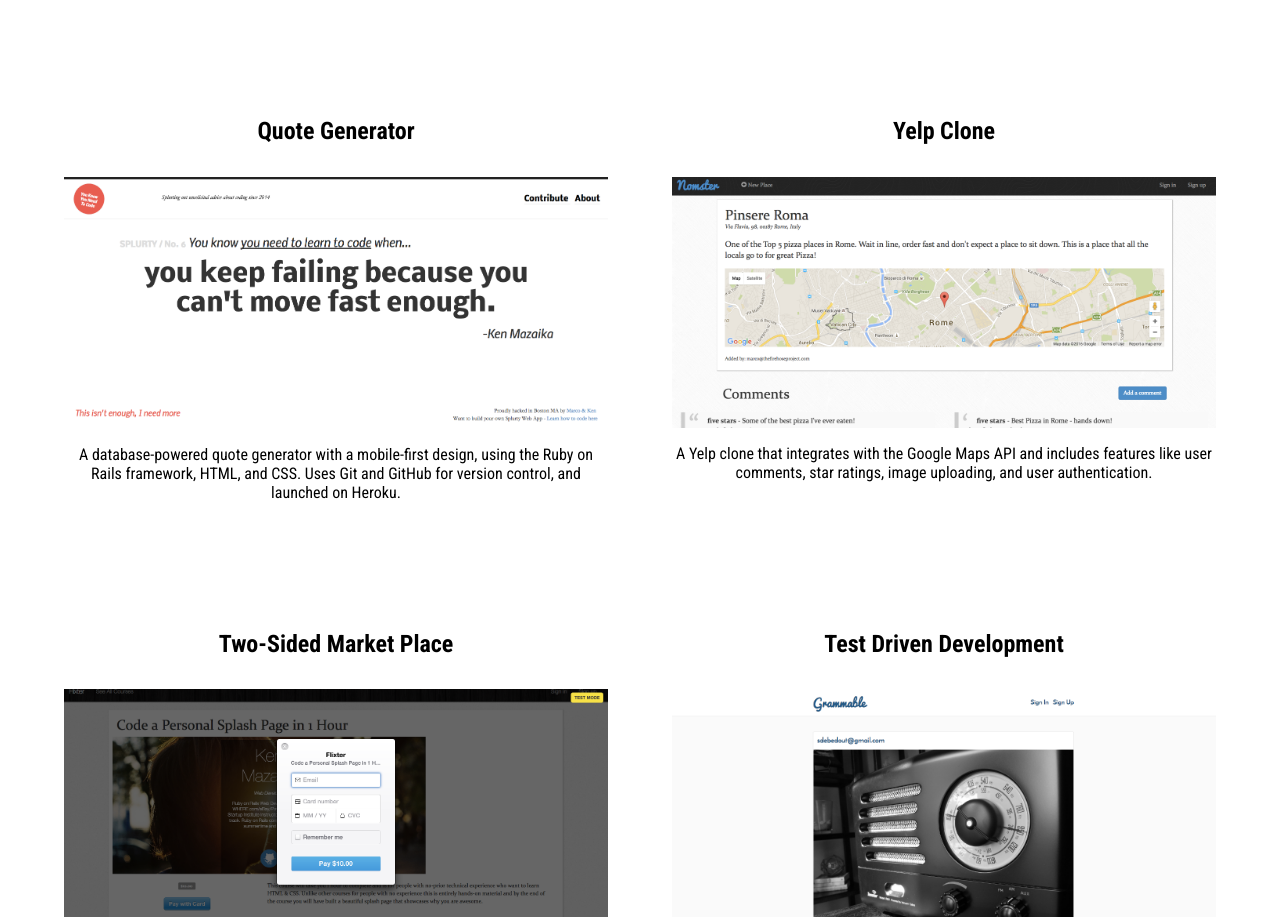
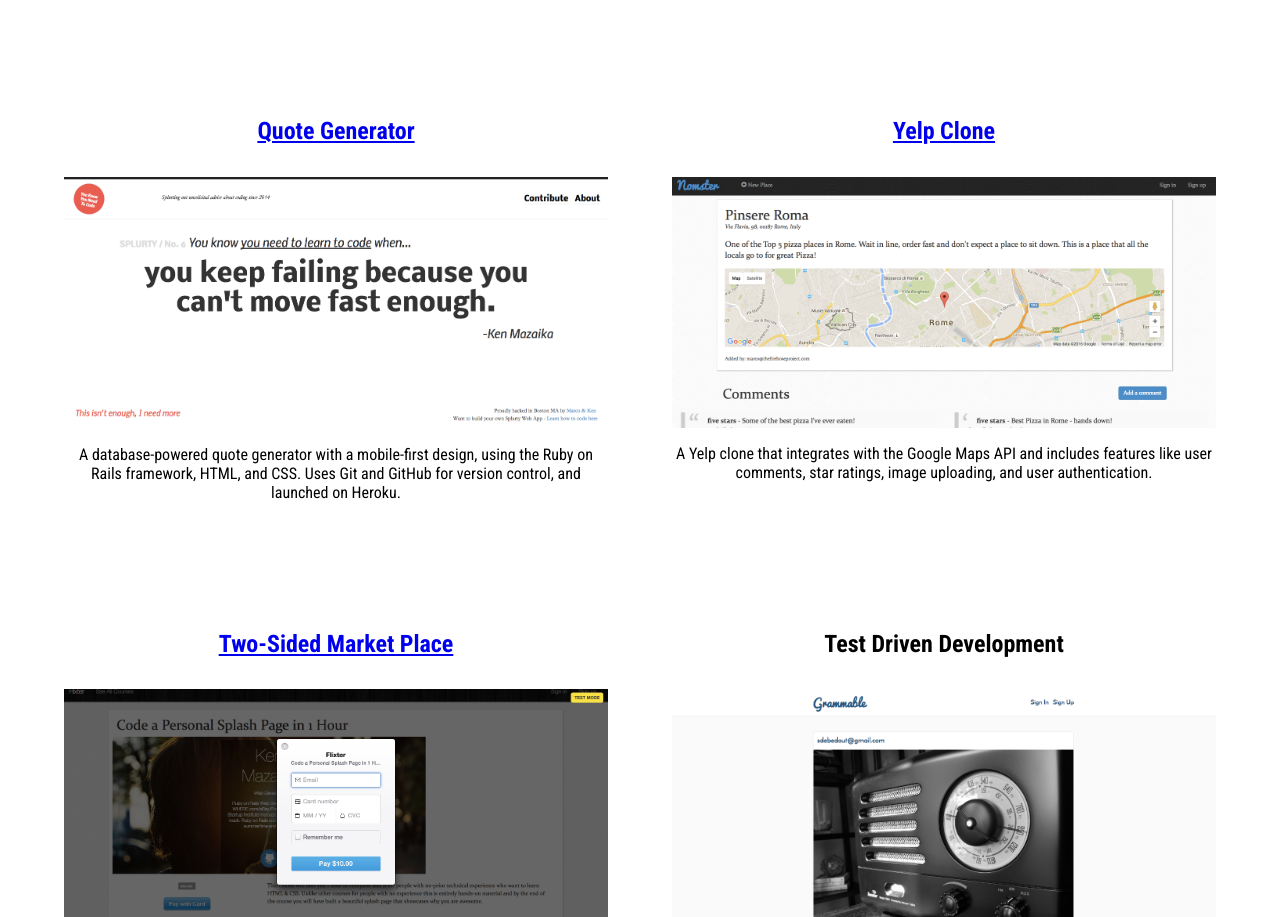
Before and after one commit to Monchkrit/portfolio, a plain HTML site: page index.html in a window 1280 px wide. Shown: the part 2565-3482 px from the top of the page. Drawn offline with Linux system fonts and the light colour scheme.

Commit message:
Now the links work to the apps.

```diff
--- a/index.html
+++ b/index.html
@@ -131,14 +131,14 @@ play_foobar(entry)</code></pre>
 		<hr class="yellow" />
 
 		<div class="box">
-			<h4>Quote Generator</h4>
+			<h4><a href="https://splurty-donny-buckman.herokuapp.com">Quote Generator</a></h4>
 			<img src="images/splurty.png" class="full-width" />
 			<p>
 				A database-powered quote generator with a mobile-first design, using the Ruby on Rails framework, HTML, and CSS. Uses Git and GitHub for version control, and launched on Heroku.
 			</p>
 		</div>
 		<div class="box">
-      <h4>Yelp Clone</h4>
+      <h4><a href="https://nomster-donny-buckman.herokuapp.com">Yelp Clone</a></h4>
       <img src="images/nomster.png" class="full-width" />
       <p>
         A Yelp clone that integrates with the Google Maps API
@@ -149,7 +149,7 @@ play_foobar(entry)</code></pre>
     <br class="clear" />
 
     <div class="box">
-      <h4>Two-Sided Market Place</h4>
+      <h4><a href="https://flixter-donny-buckman.herokuapp.com">Two-Sided Market Place</a></h4>
       <img src="images/flixter.png" class="full-width" />
       <p>
         A two-sided, video-streaming marketplace platform that
```
